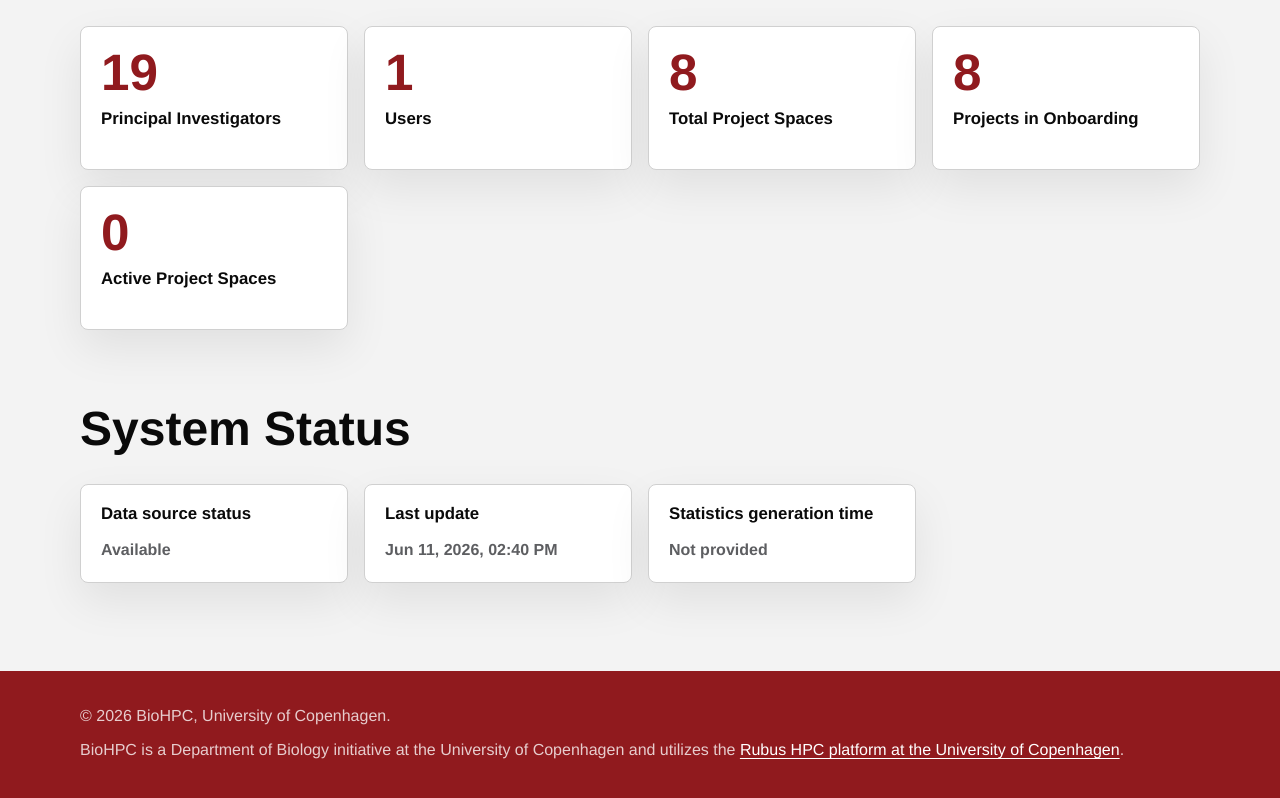
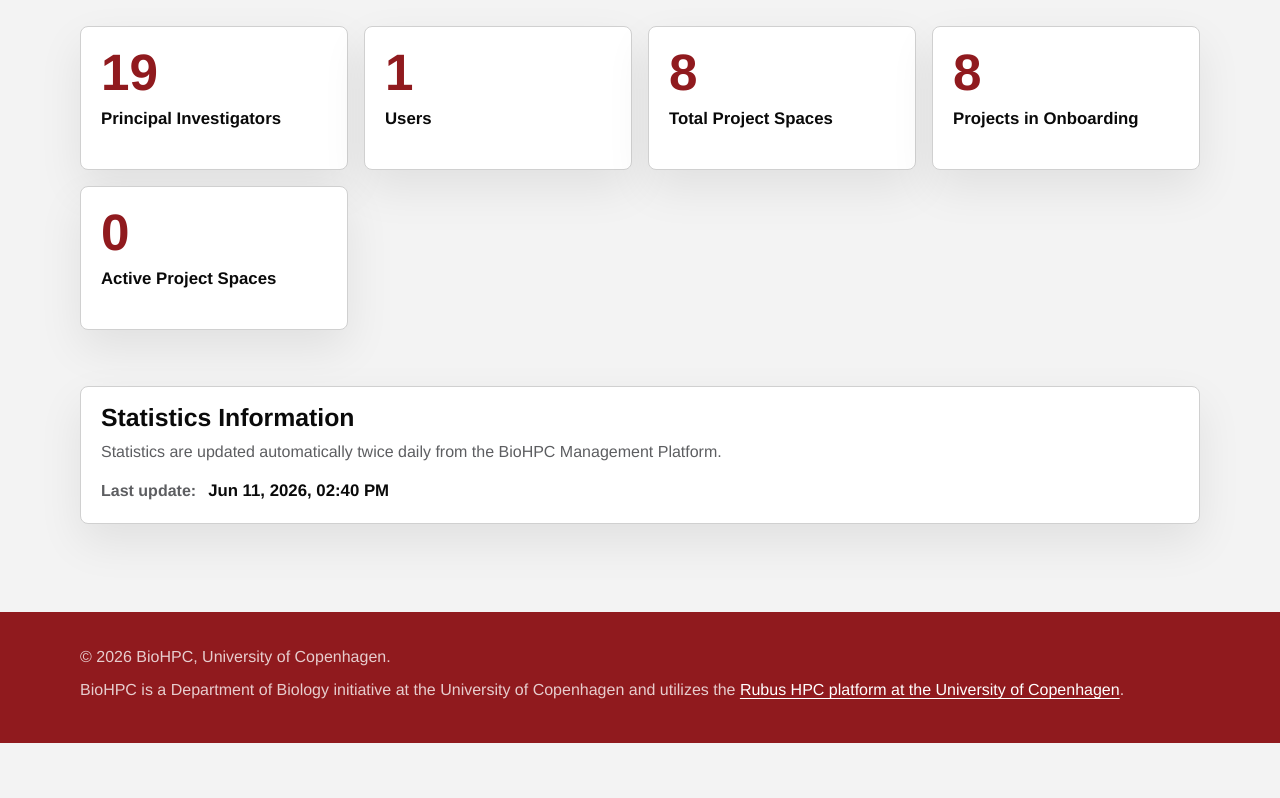
Before and after one commit to bentpetersendk/biohpc.github.io, a plain HTML site: page statistics.html in a window 1280 px wide. Shown: the part 799-1597 px from the top of the page. After the commit the page ends 1542 px from the top, so only its background shows below. Drawn offline with nearby package versions, Linux system fonts and the light colour scheme.

Commit message:
Simplify statistics information panel

```diff
--- a/js/statistics.js
+++ b/js/statistics.js
@@ -42,11 +42,11 @@
       renderCharts(state.charts);
       renderTables(state.tables, state.activity);
       renderRecentActivity(state.activity);
-      renderSystemStatus(data);
+      renderStatisticsInfo(data);
       showContent(hasRenderableData(data));
     } catch (error) {
       showError("Statistics could not be loaded. Please try again later.");
-      renderSystemStatus(null, error);
+      renderStatisticsInfo(null);
     }
   }
 
@@ -366,29 +366,12 @@
     });
   }
 
-  function renderSystemStatus(data, error) {
-    const target = document.getElementById("system-status");
+  function renderStatisticsInfo(data) {
+    const target = document.getElementById("statistics-last-update");
     if (!target) return;
 
-    const status = data ? "Available" : "Unavailable";
     const updated = data ? findFirstValue(data, /(last.*update|updated|updated_at|timestamp|generated_at|generated)/i) : null;
-    const generationTime = data ? findFirstValue(data, /(generation.*time|generated.*in|duration|runtime|elapsed)/i) : null;
-    target.replaceChildren(
-      createStatusCard("Data source status", error ? "Fetch failed" : status),
-      createStatusCard("Last update", updated ? formatDateTime(updated) : "Not provided"),
-      createStatusCard("Statistics generation time", generationTime ? formatCell(generationTime, "generation_time") : "Not provided")
-    );
-  }
-
-  function createStatusCard(label, value) {
-    const card = document.createElement("article");
-    card.className = "status-card";
-    const title = document.createElement("h3");
-    title.textContent = label;
-    const body = document.createElement("p");
-    body.textContent = value;
-    card.append(title, body);
-    return card;
+    target.textContent = updated ? formatDateTime(updated) : "Not available";
   }
 
   function createMessage(message) {
--- a/statistics.html
+++ b/statistics.html
@@ -64,11 +64,13 @@
               <div id="activity-table"></div>
             </section>
 
-            <section class="dashboard-block" aria-labelledby="statistics-status-heading">
-              <div class="section-heading">
-                <h2 id="statistics-status-heading">System Status</h2>
+            <section class="statistics-info-panel" aria-labelledby="statistics-info-heading">
+              <h2 id="statistics-info-heading">Statistics Information</h2>
+              <p>Statistics are updated automatically twice daily from the BioHPC Management Platform.</p>
+              <div class="statistics-updated">
+                <span>Last update:</span>
+                <strong id="statistics-last-update">Not available</strong>
               </div>
-              <div id="system-status" class="status-grid"></div>
             </section>
           </div>
         </div>
--- a/styles.css
+++ b/styles.css
@@ -859,10 +859,46 @@ p {
   margin-top: clamp(2.6rem, 6vw, 4.5rem);
 }
 
+.statistics-info-panel {
+  background: var(--surface);
+  border: 1px solid var(--line);
+  border-radius: 8px;
+  box-shadow: var(--shadow);
+  margin-top: clamp(2rem, 5vw, 3.5rem);
+  padding: 1.1rem 1.25rem;
+}
+
+.statistics-info-panel h2 {
+  font-size: clamp(1.25rem, 2vw, 1.55rem);
+  margin-bottom: 0.45rem;
+}
+
+.statistics-info-panel p {
+  color: var(--muted);
+  margin-bottom: 0.85rem;
+  max-width: 58rem;
+}
+
+.statistics-updated {
+  align-items: baseline;
+  display: flex;
+  flex-wrap: wrap;
+  gap: 0.35rem 0.75rem;
+}
+
+.statistics-updated span {
+  color: var(--muted);
+  font-weight: 750;
+}
+
+.statistics-updated strong {
+  color: var(--text);
+  font-size: 1.05rem;
+}
+
 .dashboard-metrics,
 .dashboard-charts,
-.dashboard-tables,
-.status-grid {
+.dashboard-tables {
   display: grid;
   gap: 1rem;
 }
@@ -876,14 +912,9 @@ p {
   grid-template-columns: repeat(2, minmax(0, 1fr));
 }
 
-.status-grid {
-  grid-template-columns: repeat(4, minmax(0, 1fr));
-}
-
 .dashboard-metric-card,
 .dashboard-chart-card,
-.dashboard-table-card,
-.status-card {
+.dashboard-table-card {
   background: var(--surface);
   border: 1px solid var(--line);
   border-radius: 8px;
@@ -907,8 +938,7 @@ p {
 
 .dashboard-metric-card h3,
 .dashboard-chart-card h3,
-.dashboard-table-card h3,
-.status-card h3 {
+.dashboard-table-card h3 {
   font-size: 1.05rem;
 }
 
@@ -992,13 +1022,6 @@ p {
   content: " desc";
 }
 
-.status-card p {
-  color: var(--muted);
-  font-weight: 750;
-  margin-bottom: 0;
-  overflow-wrap: anywhere;
-}
-
 .footer {
   background: var(--primary);
   color: rgba(255, 255, 255, 0.78);
@@ -1046,8 +1069,7 @@ p {
   .model-row,
   .dashboard-metrics,
   .dashboard-charts,
-  .dashboard-tables,
-  .status-grid {
+  .dashboard-tables {
     grid-template-columns: 1fr;
   }
 
```
